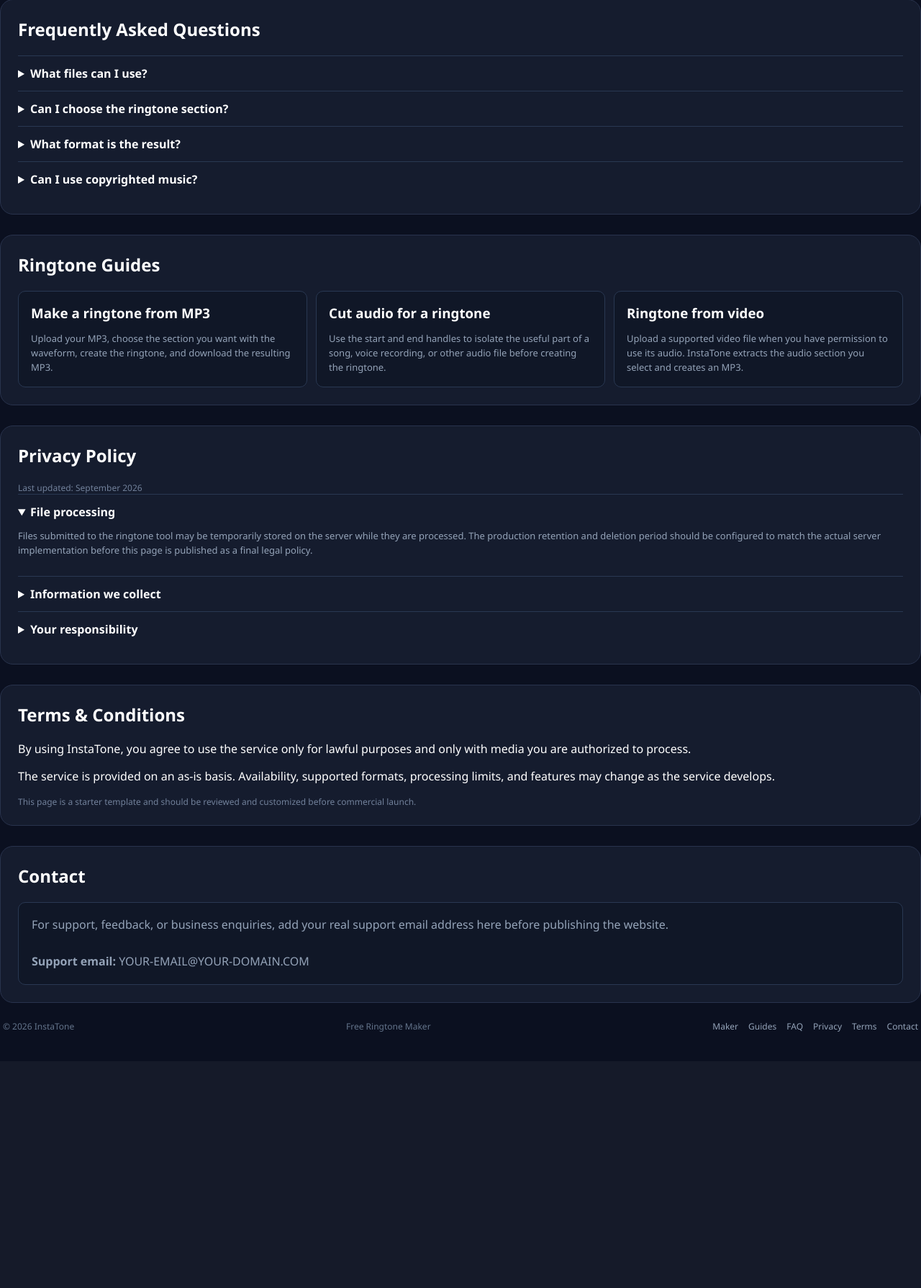
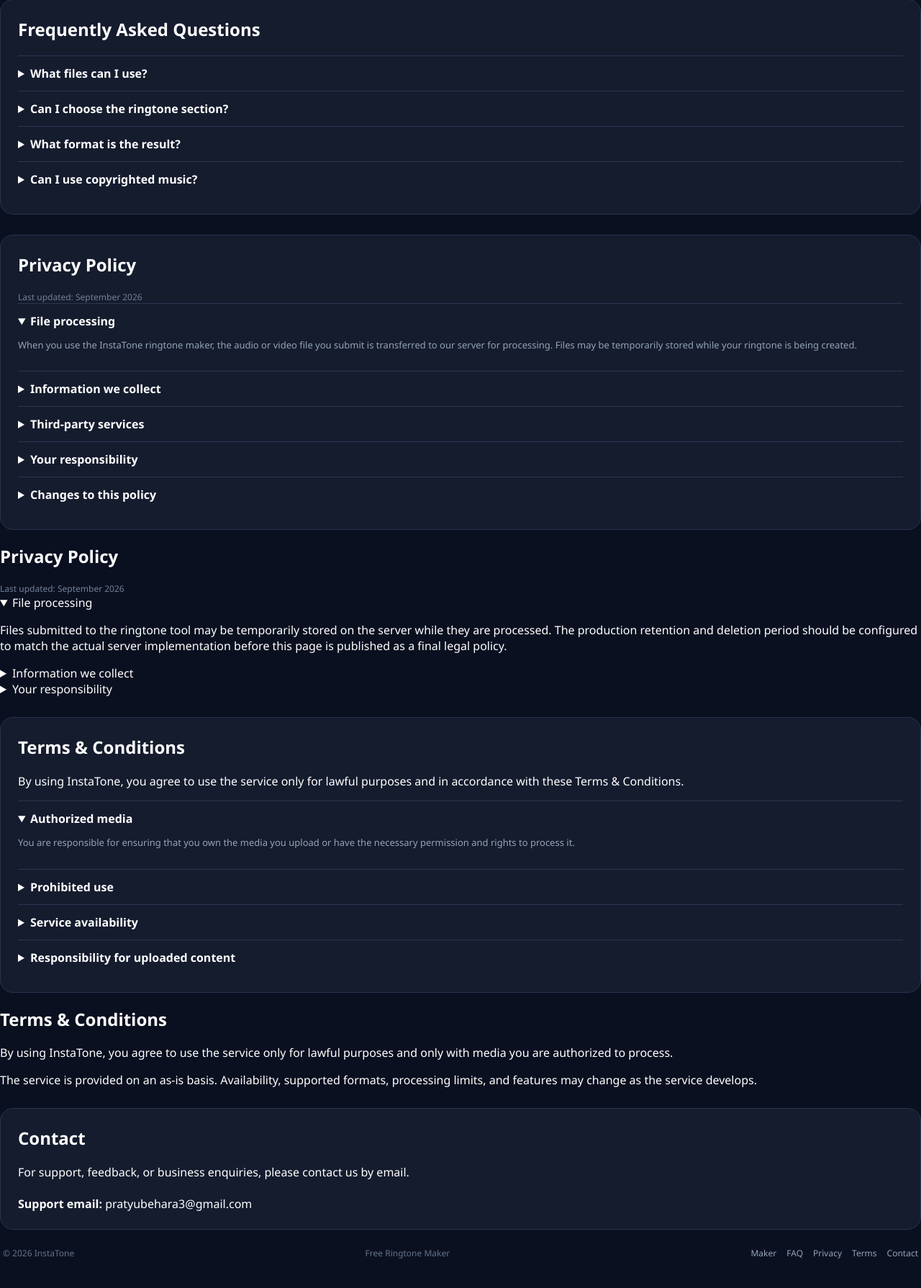
Before and after one commit to beharavamseee-ux/instatone, a FastAPI app: page / in a window 1280 px wide. Shown: the part 986-2775 px from the top of the page at 72% size. Before the commit the page ends 2419 px from the top, so only its background shows below. Run offline with FastAPI, Linux system fonts and the light colour scheme.

Commit message:
Prepare site for AdSense review

```diff
--- a/app/templates/index.html
+++ b/app/templates/index.html
@@ -219,16 +219,53 @@ canvas{width:100%;height:100%;display:block}
   </details>
 </section>
 
-<section class="info-section" id="guides">
-  <h2>Ringtone Guides</h2>
-  <div class="guide-grid">
-    <article class="guide-card"><h3>Make a ringtone from MP3</h3><p>Upload your MP3, choose the section you want with the waveform, create the ringtone, and download the resulting MP3.</p></article>
-    <article class="guide-card"><h3>Cut audio for a ringtone</h3><p>Use the start and end handles to isolate the useful part of a song, voice recording, or other audio file before creating the ringtone.</p></article>
-    <article class="guide-card"><h3>Ringtone from video</h3><p>Upload a supported video file when you have permission to use its audio. InstaTone extracts the audio section you select and creates an MP3.</p></article>
-  </div>
+<section class="info-section" id="privacy">
+  <h2>Privacy Policy</h2>
+  <p class="legal-note">Last updated: September 2026</p>
+
+  <details open>
+    <summary>File processing</summary>
+    <p>
+      When you use the InstaTone ringtone maker, the audio or video file you
+      submit is transferred to our server for processing. Files may be
+      temporarily stored while your ringtone is being created.
+    </p>
+  </details>
+
+  <details>
+    <summary>Information we collect</summary>
+    <p>
+      InstaTone does not require you to create an account to use the ringtone
+      maker. We do not intentionally request personal information through
+      the ringtone creation tool.
+    </p>
+  </details>
+
+  <details>
+    <summary>Third-party services</summary>
+    <p>
+      InstaTone may use third-party services to operate, host, analyze, or
+      monetize the website. These services may process information according
+      to their own privacy policies.
+    </p>
+  </details>
+
+  <details>
+    <summary>Your responsibility</summary>
+    <p>
+      Only upload or process audio, video, or other media that you own or are
+      legally authorized to use.
+    </p>
+  </details>
+
+  <details>
+    <summary>Changes to this policy</summary>
+    <p>
+      This Privacy Policy may be updated when the website or its services
+      change. The latest version will be published on this page.
+    </p>
+  </details>
 </section>
-
-<section class="info-section" id="privacy">
   <h2>Privacy Policy</h2>
   <p class="legal-note">Last updated: September 2026</p>
   <details open><summary>File processing</summary><p>Files submitted to the ringtone tool may be temporarily stored on the server while they are processed. The production retention and deletion period should be configured to match the actual server implementation before this page is published as a final legal policy.</p></details>
@@ -238,20 +275,63 @@ canvas{width:100%;height:100%;display:block}
 
 <section class="info-section" id="terms">
   <h2>Terms &amp; Conditions</h2>
+
+  <p>
+    By using InstaTone, you agree to use the service only for lawful purposes
+    and in accordance with these Terms &amp; Conditions.
+  </p>
+
+  <details open>
+    <summary>Authorized media</summary>
+    <p>
+      You are responsible for ensuring that you own the media you upload or
+      have the necessary permission and rights to process it.
+    </p>
+  </details>
+
+  <details>
+    <summary>Prohibited use</summary>
+    <p>
+      You must not use InstaTone to process, reproduce, distribute, or
+      otherwise use content in a way that violates copyright, privacy,
+      intellectual property rights, or applicable law.
+    </p>
+  </details>
+
+  <details>
+    <summary>Service availability</summary>
+    <p>
+      InstaTone is provided on an as-is basis. Features, supported formats,
+      processing limits, and availability may change without notice.
+    </p>
+  </details>
+
+  <details>
+    <summary>Responsibility for uploaded content</summary>
+    <p>
+      You are solely responsible for the content you submit and for ensuring
+      that your use of InstaTone complies with applicable laws and the rights
+      of others.
+    </p>
+  </details>
+</section>
+  <h2>Terms &amp; Conditions</h2>
   <p>By using InstaTone, you agree to use the service only for lawful purposes and only with media you are authorized to process.</p>
   <p>The service is provided on an as-is basis. Availability, supported formats, processing limits, and features may change as the service develops.</p>
-  <p class="legal-note">This page is a starter template and should be reviewed and customized before commercial launch.</p>
+  <p class="legal-note"></p>
 </section>
 
 <section class="info-section" id="contact">
   <h2>Contact</h2>
-  <div class="contact-box">For support, feedback, or business enquiries, add your real support email address here before publishing the website.<br><br><strong>Support email:</strong> YOUR-EMAIL@YOUR-DOMAIN.COM</div>
+    For support, feedback, or business enquiries, please contact us by email.
+  <br><br>
+  <strong>Support email:</strong> pratyubehara3@gmail.com
 </section>
 
 <footer class="site-footer">
   <span>© 2026 InstaTone</span>
   <span>Free Ringtone Maker</span>
-  <span><a href="#maker">Maker</a><a href="#guides">Guides</a><a href="#faq">FAQ</a><a href="#privacy">Privacy</a><a href="#terms">Terms</a><a href="#contact">Contact</a></span>
+  <span><a href="#maker">Maker</a><a href="#faq">FAQ</a><a href="#privacy">Privacy</a><a href="#terms">Terms</a><a href="#contact">Contact</a></span>
 </footer>
 
 <script>
```
